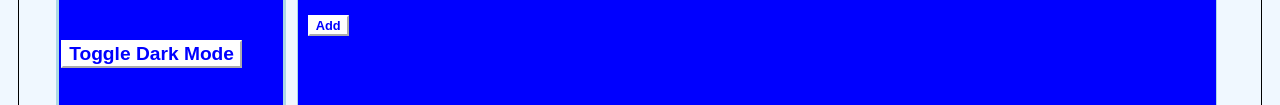
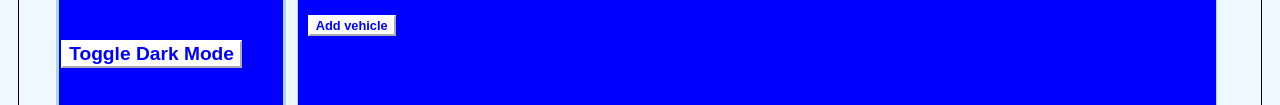
Before and after one commit to BBates04/COMP1004Project, a plain HTML site: page vehicle-register.html in a window 1280 px wide. Shown: the part 368-473 px from the top of the page. Drawn offline with Linux system fonts and the light colour scheme; a script that the page names is missing.

Commit message:
Add files via upload

```diff
--- a/vehicle-register.html
+++ b/vehicle-register.html
@@ -56,7 +56,7 @@
                         <input id="owner" name="owner" type="text" placeholder="Enter value">
                         <br>
                         <br>
-                        <input id="AddVehicleButton" name="AddVehicleButton" type="button" value="Add">
+                        <input id="AddVehicleButton" name="AddVehicleButton" type="button" value="Add vehicle">
                         <p hidden id="OwnerInformationPara">Owner not recognised, please enter owner details</p>
                         <label hidden for="name" id="OwnerNameLabel">Owner Name:</label>
                         <input hidden id="name" name="name" type="text" placeholder="Enter value">
```
